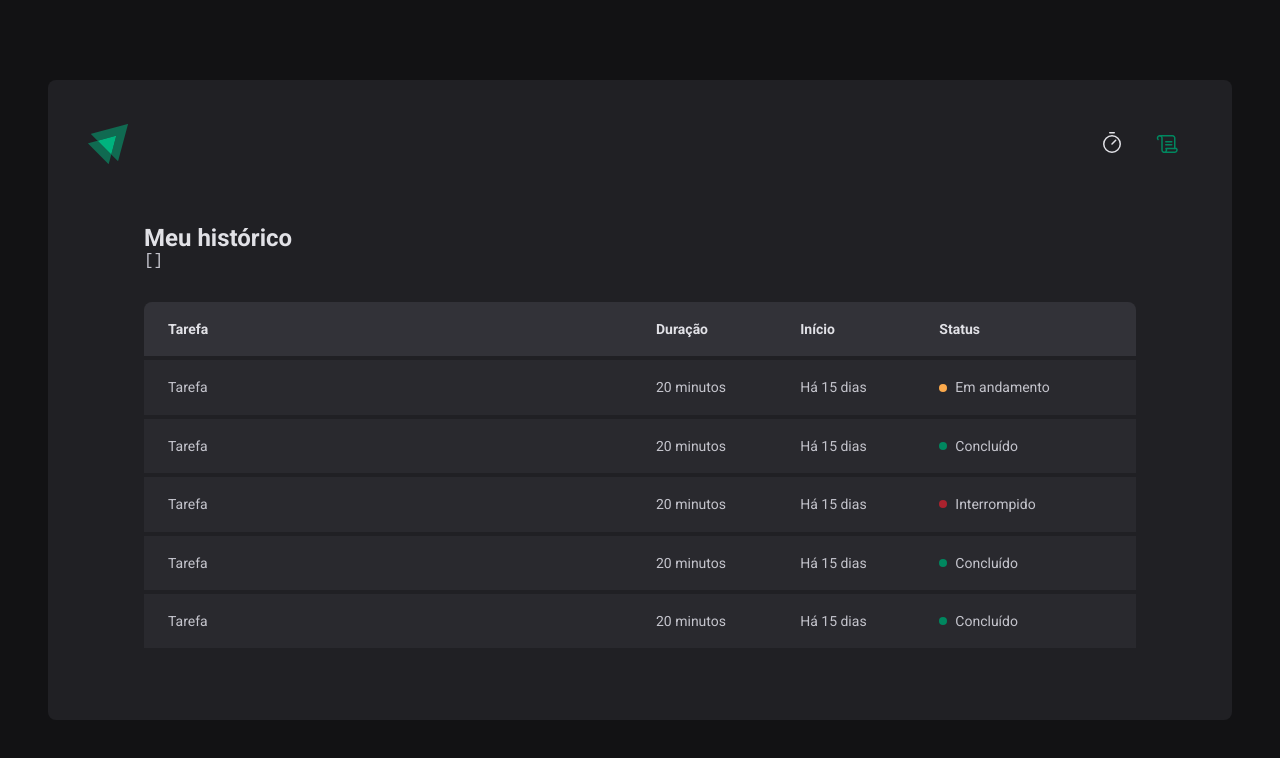
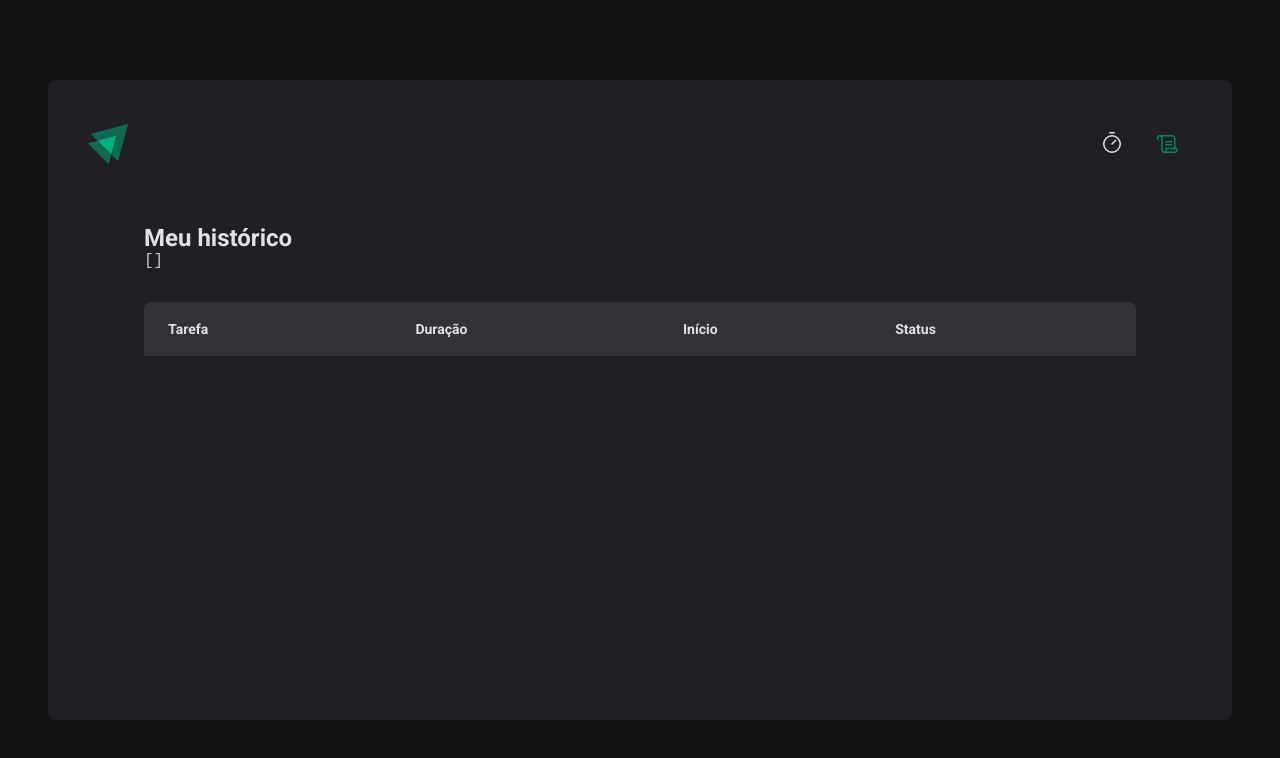
Before and after one commit to RafaelGSantana/timer, a React (Vite) app: page /history in a window 1280 px wide. Shown: the top 758 px of the page. Built offline with nearby package versions, Linux system fonts and the light colour scheme.

Commit message:
Listando informações na tela de histórico de ciclos

```diff
--- a/src/pages/History/index.tsx
+++ b/src/pages/History/index.tsx
@@ -27,46 +27,26 @@ export function History() {
                </thead>
 
                <tbody>
-                  <tr>
-                     <td>Tarefa</td>
-                     <td>20 minutos</td>
-                     <td>Há 15 dias</td>
-                     <td>
-                        <Status statusColor="yellow">Em andamento</Status>
-                     </td>
-                  </tr>
-                  <tr>
-                     <td>Tarefa</td>
-                     <td>20 minutos</td>
-                     <td>Há 15 dias</td>
-                     <td>
-                        <Status statusColor="green">Concluído</Status>
-                     </td>
-                  </tr>
-                  <tr>
-                     <td>Tarefa</td>
-                     <td>20 minutos</td>
-                     <td>Há 15 dias</td>
-                     <td>
-                        <Status statusColor="red">Interrompido</Status>
-                     </td>
-                  </tr>
-                  <tr>
-                     <td>Tarefa</td>
-                     <td>20 minutos</td>
-                     <td>Há 15 dias</td>
-                     <td>
-                        <Status statusColor="green">Concluído</Status>
-                     </td>
-                  </tr>
-                  <tr>
-                     <td>Tarefa</td>
-                     <td>20 minutos</td>
-                     <td>Há 15 dias</td>
-                     <td>
-                        <Status statusColor="green">Concluído</Status>
-                     </td>
-                  </tr>
+                  {cycles.map(cycle => {
+                     return (
+                        <tr key={cycle.id}>
+                           <td>{cycle.task}</td>
+                           <td>{cycle.minutesAmount} minutos</td>
+                           <td>{cycle.startDate.toISOString()}</td>
+                           <td>
+                              {cycle.finishedDate && (
+                                 <Status statusColor="green">Concluído</Status>
+                              )}
+                              {cycle.interruptDate && (
+                                 <Status statusColor="red">Interrompido</Status>
+                              )}
+                              {(!cycle.finishedDate && !cycle.interruptDate) && (
+                                 <Status statusColor="yellow">Em andamento</Status>
+                              )}
+                           </td>
+                        </tr>
+                     )
+                  })}
                </tbody>
             </table>
          </HistoryList>
```
